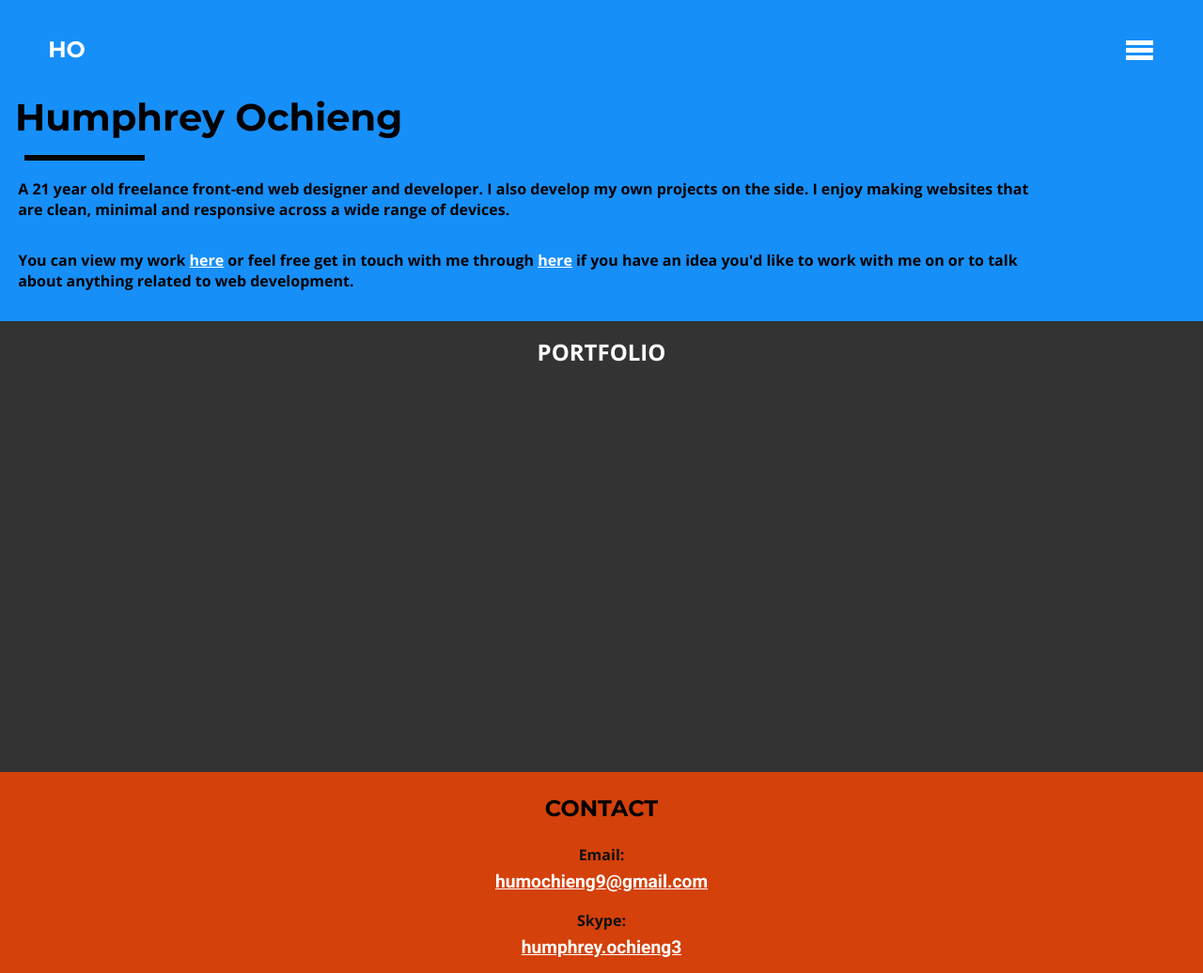
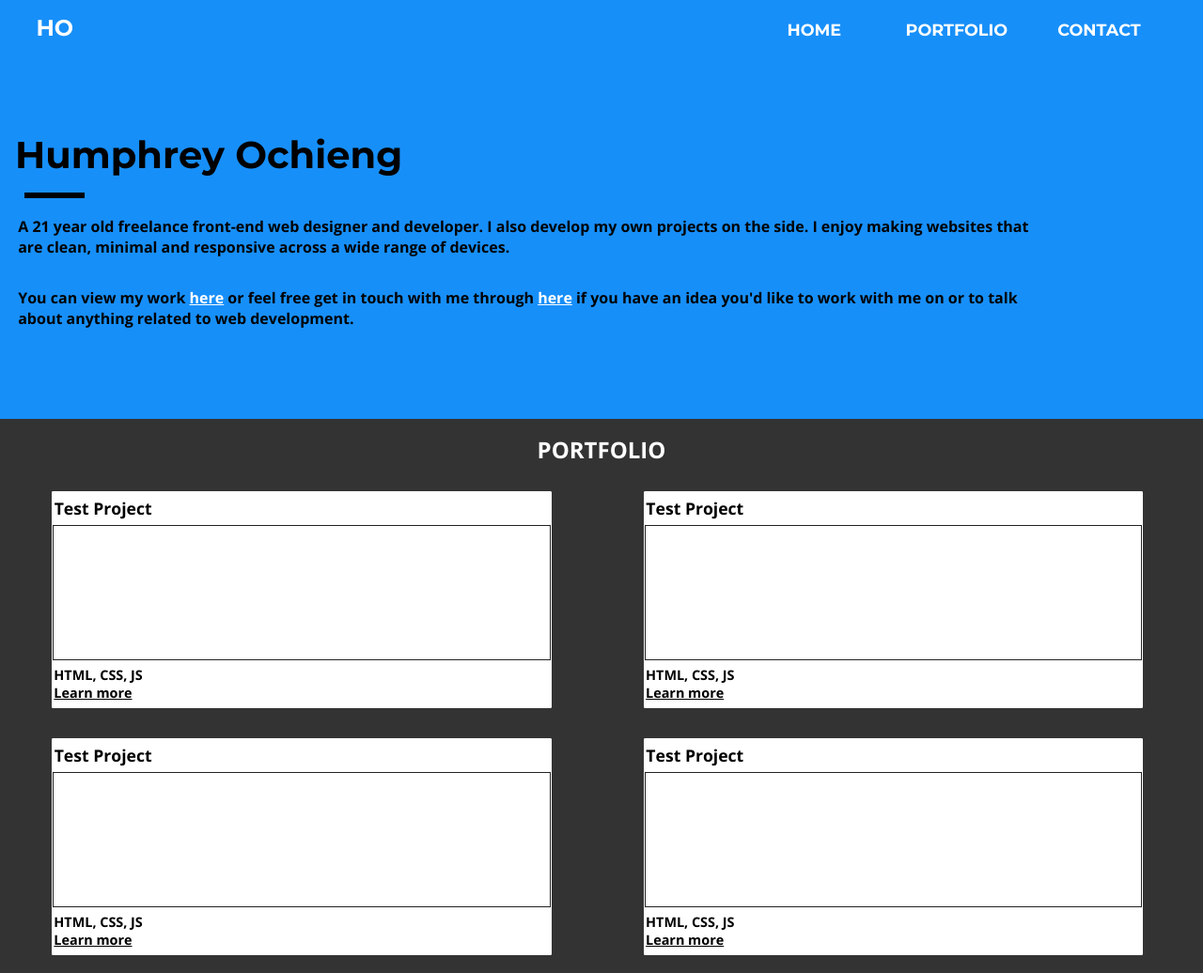
Before and after one commit to HumphreyOchieng/humphreyochieng.github.io, a plain HTML site: page index.html in a window 1280 px wide. Shown: the top 1036 px of the page at 94% size. Drawn offline with nearby package versions, Linux system fonts and the light colour scheme.

Commit message:
Improved layout for desktop version. Still needs some work though.

```diff
--- a/index.html
+++ b/index.html
@@ -52,12 +52,46 @@
 <section class="portfolio" id="portfolio">
     <div class="portfolio__inner">
         <div class="portfolio__title">Portfolio</div>
-        <div class="portfolio__item"><a href="#"></a></div>
-        <div class="portfolio__item"><a href="#"></a></div>
-        <div class="portfolio__item"><a href="#"></a></div>
-        <div class="portfolio__item"><a href="#"></a></div>
-        <div class="portfolio__item"><a href="#"></a></div>
-        <div class="portfolio__item"><a href="#"></a></div>
+        <div class="card-container">
+            <div class="card"><a href="#">
+                <div class="card__title">Test project</div>
+                <div class="card__img-container"><img src="" alt="" class="card__img"/></div>
+                <div class="card__description">
+                    <div class="card__tech">HTML, CSS, JS</div>
+                    <div class="card__link">Learn more</div>
+                </div>
+            </a></div>
+        </div>
+        <div class="card-container">
+            <div class="card"><a href="#">
+                <div class="card__title">Test project</div>
+                <div class="card__img-container"><img src="" alt="" class="card__img"/></div>
+                <div class="card__description">
+                    <div class="card__tech">HTML, CSS, JS</div>
+                    <div class="card__link">Learn more</div>
+                </div>
+            </a></div>
+        </div>
+        <div class="card-container">
+            <div class="card"><a href="#">
+                <div class="card__title">Test project</div>
+                <div class="card__img-container"><img src="" alt="" class="card__img"/></div>
+                <div class="card__description">
+                    <div class="card__tech">HTML, CSS, JS</div>
+                    <div class="card__link">Learn more</div>
+                </div>
+            </a></div>
+        </div>
+        <div class="card-container">
+            <div class="card"><a href="#">
+                <div class="card__title">Test project</div>
+                <div class="card__img-container"><img src="" alt="" class="card__img"/></div>
+                <div class="card__description">
+                    <div class="card__tech">HTML, CSS, JS</div>
+                    <div class="card__link">Learn more</div>
+                </div>
+            </a></div>
+        </div>
     </div>
 </section>
 
--- a/styles/styles.css
+++ b/styles/styles.css
@@ -8,8 +8,8 @@
     overflow: hidden;
 }
 .header{
+    width: 100%;
     position: fixed;
-    width: 100%;
     padding: 3% 4% 1%;
     top: 0;
 }
@@ -17,15 +17,32 @@
     display: inline-block;
 }
 .nav__inner{
-    list-style-type: none;
     margin: 0 auto;
+    height: 0;
 }
 .nav__inner--open{
-    list-style-type: none;
     margin: 0 auto;
+    height: 40em;
 }
 .nav__menu-icon{
     padding: 0.3em 0.1em;
+    width: 2em;
+    height: 2em;
+}
+.nav__bar{
+    width: 100%;
+    display: block;
+    height: 0.3em;
+    margin-bottom: 0.2em;
+}
+.nav__bar--crossed{
+    display: block;
+    width: 100%;
+    height: 0.3em;
+    margin-bottom: 0.2em;
+}
+.nav__item:nth-child(1){
+    margin-top: 3em;
 }
 .home__title{
     padding: 2.5em 0.4em 0.4em;
@@ -33,6 +50,7 @@
 .home__divider{
     margin-left: 1.6em;
     margin-bottom: 1.2em;
+    width: 10%;
 }
 .home__body__inner{
     width: 85%;
@@ -45,17 +63,35 @@
 .portfolio{
     padding: 1em 0.5em 2em;
 }
+.portfolio__title{
+    margin-bottom: 0.5em;
+}
+.card{
+    margin: 1em 0;
+}
+.card__title{
+    padding-left: 0.1em;
+}
+.card__img-container{
+    min-height: 9em;
+}
+.card__description{
+    margin: 0.4em 0.1em;
+}
 .contact__inner{
     margin-right: auto;
     margin-left: auto;
-    text-align: center;
     padding-bottom: 2em;
 }
 .contact__title{
     padding: 1em 0;
 }
+.contact__link-container{
+    margin: 0.3em 0 1em;
+}
 .form{
     width: 95%;
+    max-width: 700px;
     margin: 2em auto;
 }
 .form__legend{
@@ -63,6 +99,16 @@
 }
 .form__input-container{
     margin: 0.2em 0 0.9em;
+}
+.form__input{
+    width: 95%;
+    padding-left: 0.5em;
+}
+#form__body{
+    min-height: 10em;
+}
+#form__submit{
+    width: 95%;
 }
 
 
@@ -81,12 +127,12 @@
     letter-spacing: 0.2em;
 }
 .nav__inner{
-    height: 0;
+    list-style-type: none;
     overflow: hidden;
     transition: max-height .2s ease-out;
 }
 .nav__inner--open{
-    height: 40em;
+    list-style-type: none;
 }
 .nav__checkbox{
     display: none;
@@ -95,24 +141,14 @@
     cursor: pointer;
     display: inline-block;
     float: right;
-    width: 2em;
-    height: 2em;
     user-select: none;
 }
 .nav__bar{
-    display: block;
-    width: 100%;
-    height: 0.3em;
     background: #fff;
-    margin-bottom: 0.2em;
     transition: all .3s linear;
 }
 .nav__bar--crossed{
-    display: block;
-    width: 100%;
-    height: 0.3em;
     background: #fff;
-    margin-bottom: 0.2em;
     transition: all .3s linear;
 }
 .nav__bar--crossed:nth-child(1){
@@ -127,9 +163,6 @@
 .nav__item{
     line-height: 3em;
     font-size: 1.5em;
-}
-.nav__item:nth-child(1){
-    margin-top: 3em;
 }
 .nav__link{
     color: white;
@@ -148,7 +181,6 @@
 }
 .home__divider{
     border: 3px solid;
-    width: 10%;
 }
 .home__body{
     font-family: "Open Sans";
@@ -157,9 +189,7 @@
     color: #fff;
 }
 .portfolio{
-    text-align: center;
     background-color: #333;
-    height: 30em;
 }
 .portfolio__title{
     color: #fff;
@@ -167,10 +197,45 @@
     font-size: 1.5em;
     font-family: "Open Sans";
     text-transform: uppercase;
+    text-align: center;
+}
+.card{
+    border: 1px #fff solid;
+    border-radius: 1px;
+    background: #fff;
+}
+.card a{
+    text-decoration: none;
+    color:#000;
+}
+.card__title{
+    text-align: left;
+    text-transform: capitalize;
+    font-family: "Open Sans";
+    font-weight: bold;
+    line-height: 2em;
+}
+
+.card__title {
+    font-size: 1.1em;
+}
+.card__img-container{
+    border: 1px solid #222;
+}
+.card__description{
+    text-align: left;
+    font-family: "Open Sans";
+    font-size: 0.9em;
+}
+.card__link{
+    text-decoration: underline;
 }
 .contact{
     text-align: center;
     background-color: #d4410a;
+}
+.contact__inner{
+    text-align: center;
 }
 .contact__title{
     text-transform: uppercase;
@@ -184,7 +249,6 @@
     color: #111;
 }
 .contact__link-container{
-    margin: 0.3em 0 1em;
     font-family: Roboto;
     font-size: 1.2em;
 }
@@ -206,19 +270,13 @@
     font-family: "Open Sans";
 }
 .form__input{
-    width: 95%;
     border: none;
     border-radius: 1px;
     line-height: 2em;
     color: #333;
-    padding-left: 0.5em;
     font-size: 1.1em;
 }
-#form__body{
-    min-height: 10em;
-}
 #form__submit{
-    width: 95%;
     line-height: 1.5em;
     border: none;
     border-radius: 1px;
@@ -232,5 +290,67 @@
     letter-spacing: 0.15em;
 }
 #form__submit:hover{
-    background: #178ff9;
+    background: #000;
 }
+
+/*Media Queries*/
+@media only screen and (min-width:900px){
+    .no-scroll{
+        overflow: auto;
+    }
+    .header{
+        padding: 1.2% 3%;
+    }
+
+    .nav__menu-icon{
+        display: none;
+    }
+    nav{
+        display: inline-block;
+        width: auto;
+        float: right;
+        margin-top: 0.7%;
+        width: 60%;
+    }
+    .nav__inner{
+        margin: 0;
+        height: 1em;
+        text-align: right;
+    }
+    .nav__inner--open{
+        margin: 0;
+        height: 1em;
+        text-align: right;
+    }
+    .nav__item{
+        font-size: 1em;
+        line-height: 1em;
+        display: inline-block;
+        width: 20%;
+        text-align: center;
+    }
+    .nav__item:nth-child(1){
+        margin: 0;
+    }
+    .nav__link{
+        font-size: 1.1em;
+        letter-spacing: 0
+    }
+    .home__title{
+        padding-top: 3.5em
+    }
+    .home__divider{
+        width: 5%;
+    }
+    .home__body__inner:last-child{
+        padding-bottom: 5%;
+    }
+    .card-container{
+        width: 49.5%;
+        display: inline-block;
+    }
+    .card{
+        width: 85%;
+        margin: 1em auto;
+    }
+}
```
